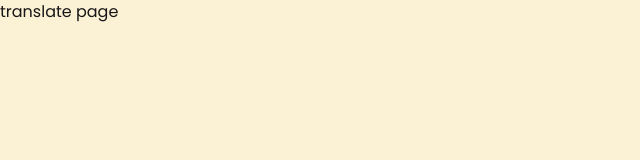
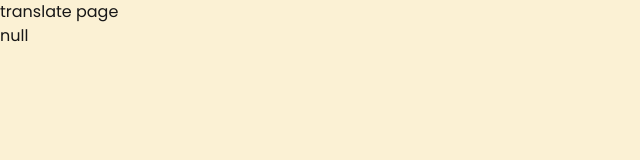
Before and after one commit to kalefed/saywhat, a Next.js app in the folder client/: page /translation in a window 1280 px wide. Shown: the top 160 px of the page, without its empty margins (0-640 px from the left). Built offline with nearby package versions, Linux system fonts and the light colour scheme.

Commit message:
add search term to zustand

```diff
--- a/client/app/translation/page.js
+++ b/client/app/translation/page.js
@@ -1,7 +1,13 @@
+"use client";
+
+import useSearchStore from "@/components/searchterm-store";
+
 export default function Page() {
+  const { search_term } = useSearchStore();
   return (
     <>
       <p>translate page</p>
+      <p>{JSON.stringify(search_term)}</p>
     </>
   );
 }
--- a/client/components/TextInput.js
+++ b/client/components/TextInput.js
@@ -2,20 +2,22 @@
 
 import { useState } from "react";
 import { useRouter } from "next/navigation";
-import { sendTranslation } from "@/lib/action";
-import useStore from "@/lib/searchterm-store";
+import useSearchStore from "@/components/searchterm-store";
 
 export default function TextInput() {
   const router = useRouter();
+  const { search_term, update } = useSearchStore();
   const [sentence, setSentence] = useState("");
 
   const translateClick = (event) => {
     event.preventDefault();
+    update(sentence);
     router.push("translation");
   };
 
   const textChange = (event) => {
     setSentence(event.target.value);
+    // update(event.target.value);
   };
 
   return (
--- /dev/null
+++ b/client/components/searchterm-store.js
@@ -0,0 +1,11 @@
+import { create } from "zustand";
+
+const useSearchStore = create((set, get) => ({
+  search_term: null,
+  update: (search_term) =>
+    set(() => ({
+      search_term,
+    })),
+}));
+
+export default useSearchStore;
--- a/client/lib/searchterm-store.js
+++ /dev/null
@@ -1,7 +0,0 @@
-import { create } from "zustand";
-
-const useStore = create((set, get) => ({
-  search_term: "",
-}));
-
-export default useStore;
```
